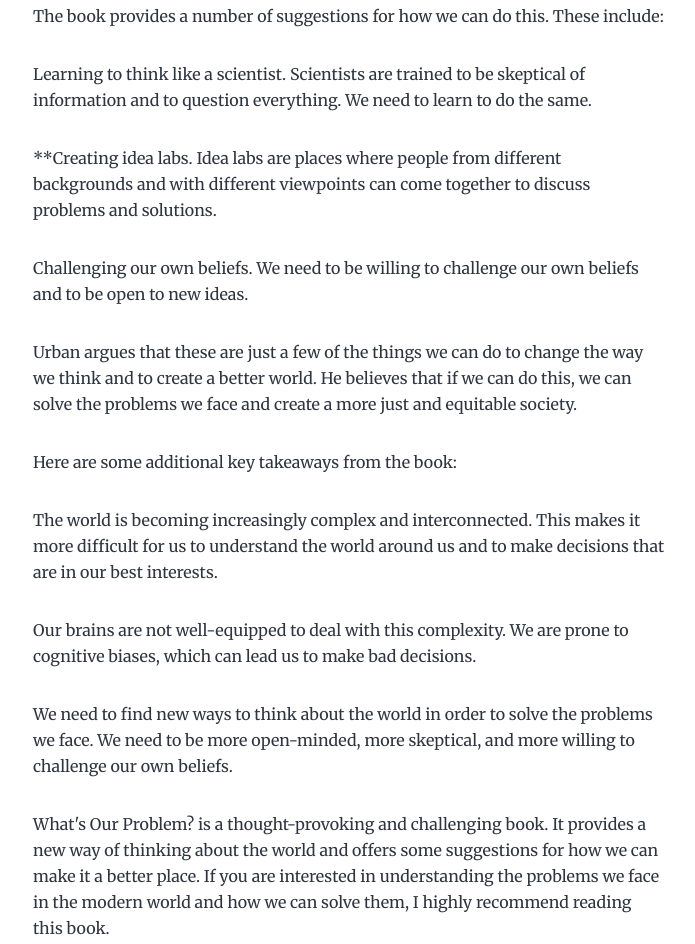
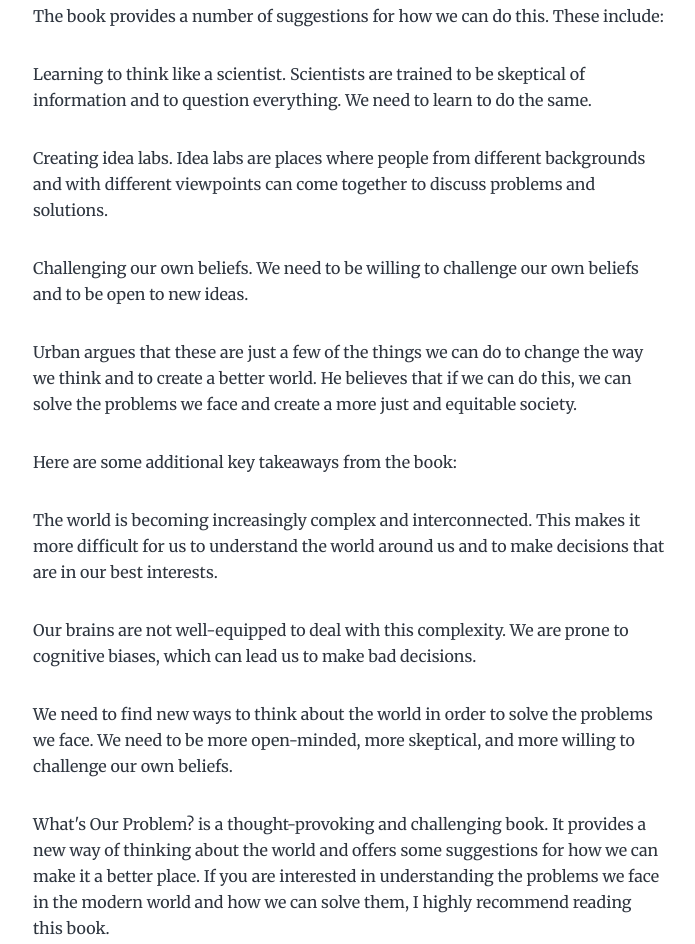
Before and after one commit to rushills/ask-the-book, a Gatsby site: page /whats-our-problem-summary/ in a window 1280 px wide. Shown: the part 3847-4791 px from the top of the page, without its empty margins (291-986 px from the left). Built offline with nearby package versions, Linux system fonts and the light colour scheme; Gatsby itself is replaced by a stand-in of ours.

Commit message:
Fixed typo

```diff
--- a/content/blog/whats-our-problem-summary/index.md
+++ b/content/blog/whats-our-problem-summary/index.md
@@ -80,7 +80,7 @@
 Learning to think like a scientist. Scientists are trained to be skeptical of information and to question everything. We need to learn to do the same.
 
 
-**Creating idea labs. Idea labs are places where people from different backgrounds and with different viewpoints can come together to discuss problems and solutions.
+Creating idea labs. Idea labs are places where people from different backgrounds and with different viewpoints can come together to discuss problems and solutions.
 
 
 Challenging our own beliefs. We need to be willing to challenge our own beliefs and to be open to new ideas.
```
